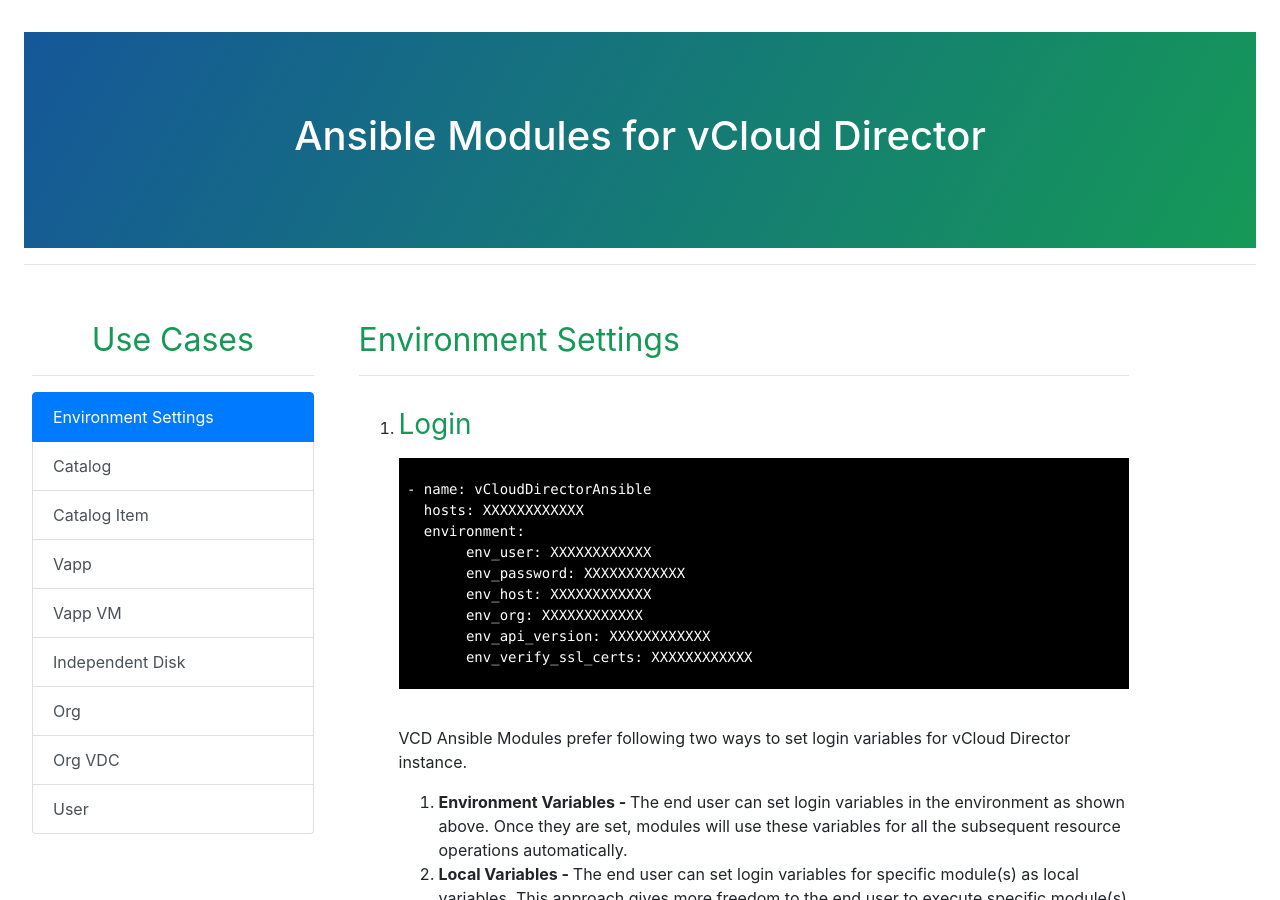
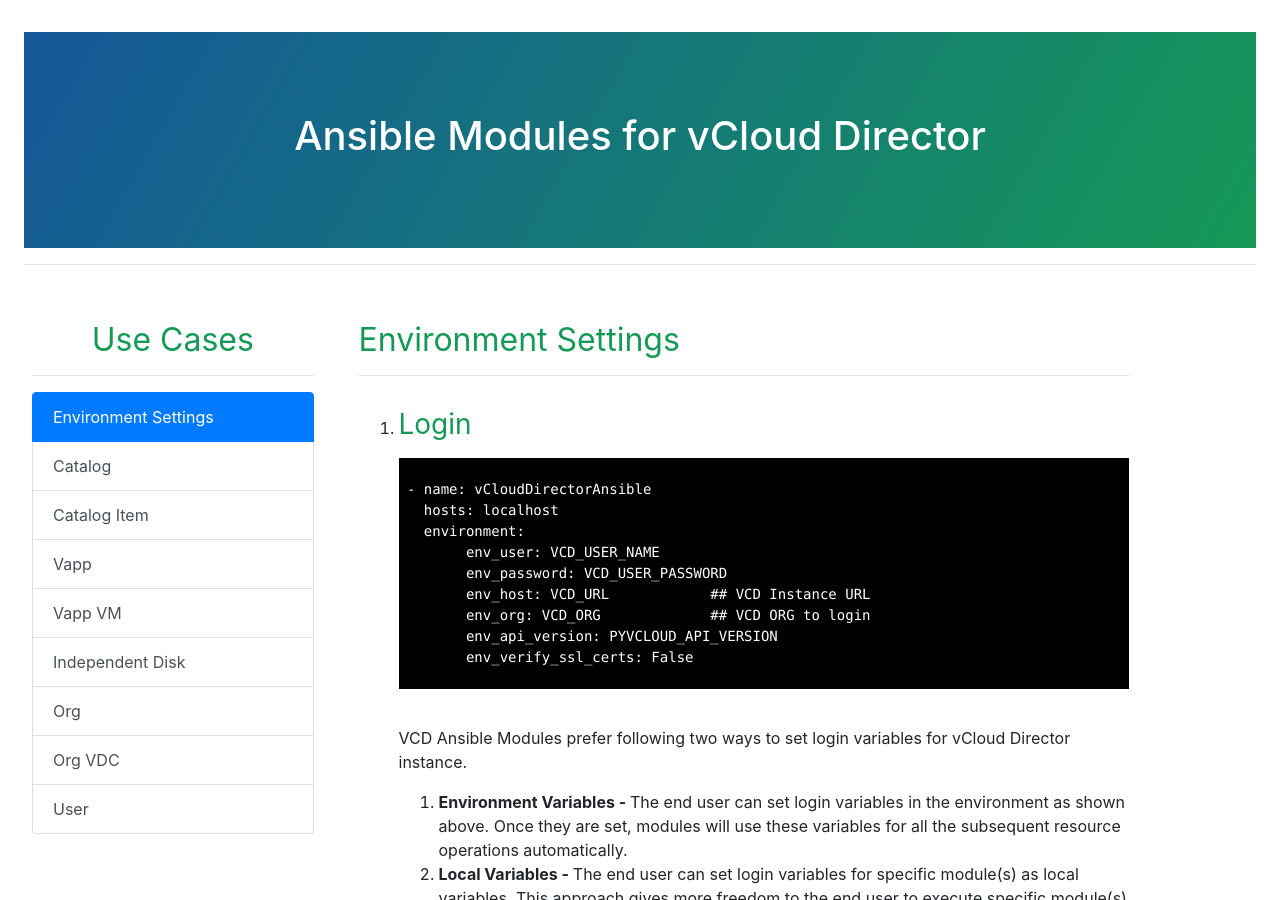
Before and after one commit to vmware-archive/ansible-module-vcloud-director, a Jekyll site: the page built from docs/index.md, in a window 1280 px wide and 900 px high. Built offline with Jekyll 4.4.1, drawn with Linux system fonts in a browser that asks for light colours; nearby versions of some CDN libraries.

Commit message:
Minor change in docs/index.md Signed-off-by: Mukul Taneja <mtaneja@mtaneja-a01.vmware.com>

```diff
--- a/docs/index.md
+++ b/docs/index.md
@@ -13,14 +13,14 @@
 <pre>
 <code>
  - name: vCloudDirectorAnsible
-   hosts: XXXXXXXXXXXX
+   hosts: localhost
    environment:
-	env_user: XXXXXXXXXXXX
-	env_password: XXXXXXXXXXXX
-	env_host: XXXXXXXXXXXX
-	env_org: XXXXXXXXXXXX
-	env_api_version: XXXXXXXXXXXX
-	env_verify_ssl_certs: XXXXXXXXXXXX
+	env_user: VCD_USER_NAME
+	env_password: VCD_USER_PASSWORD
+	env_host: VCD_URL            ## VCD Instance URL
+	env_org: VCD_ORG             ## VCD ORG to login
+	env_api_version: PYVCLOUD_API_VERSION
+	env_verify_ssl_certs: False
 
 </code>
 </pre>
```
